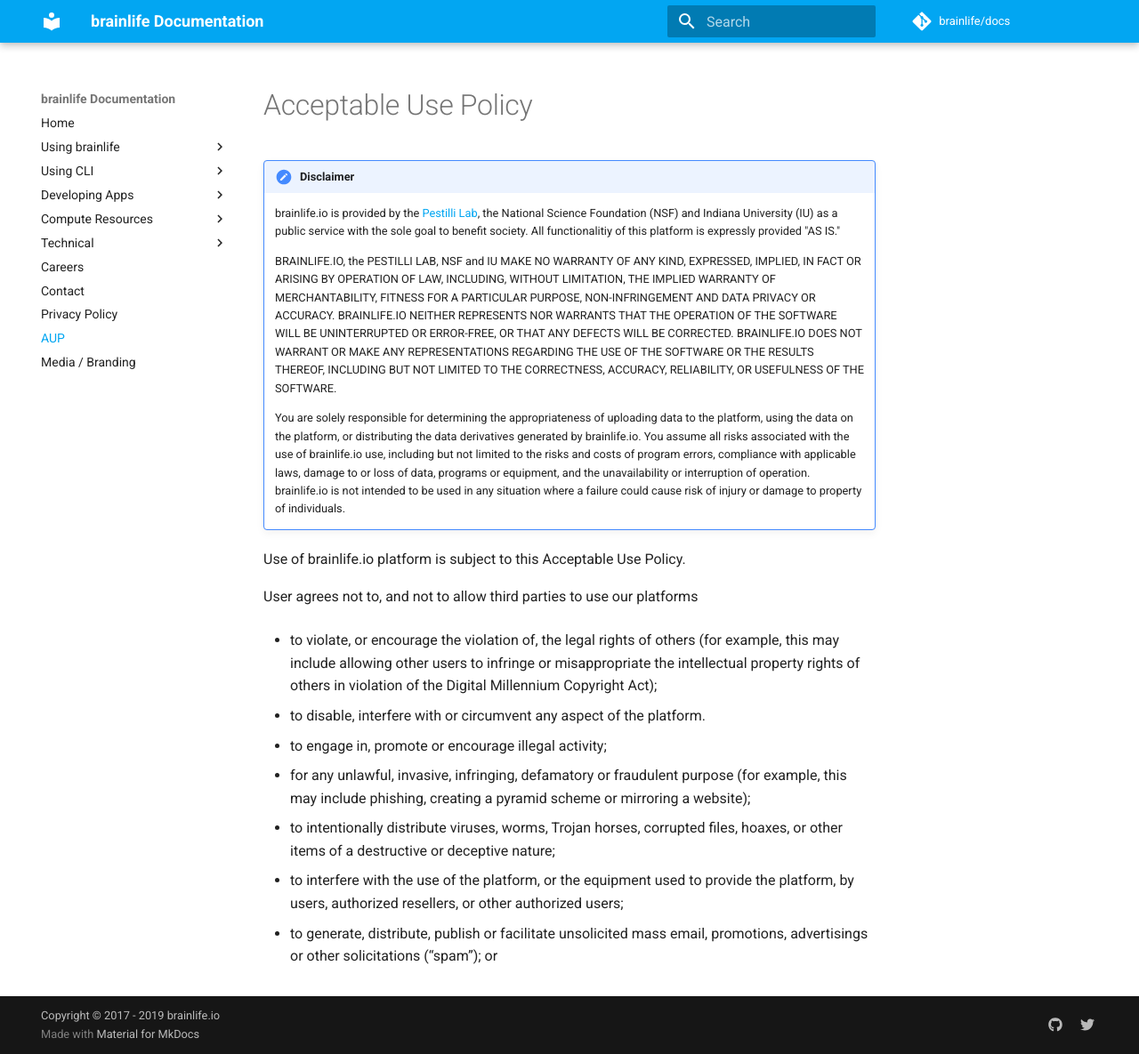
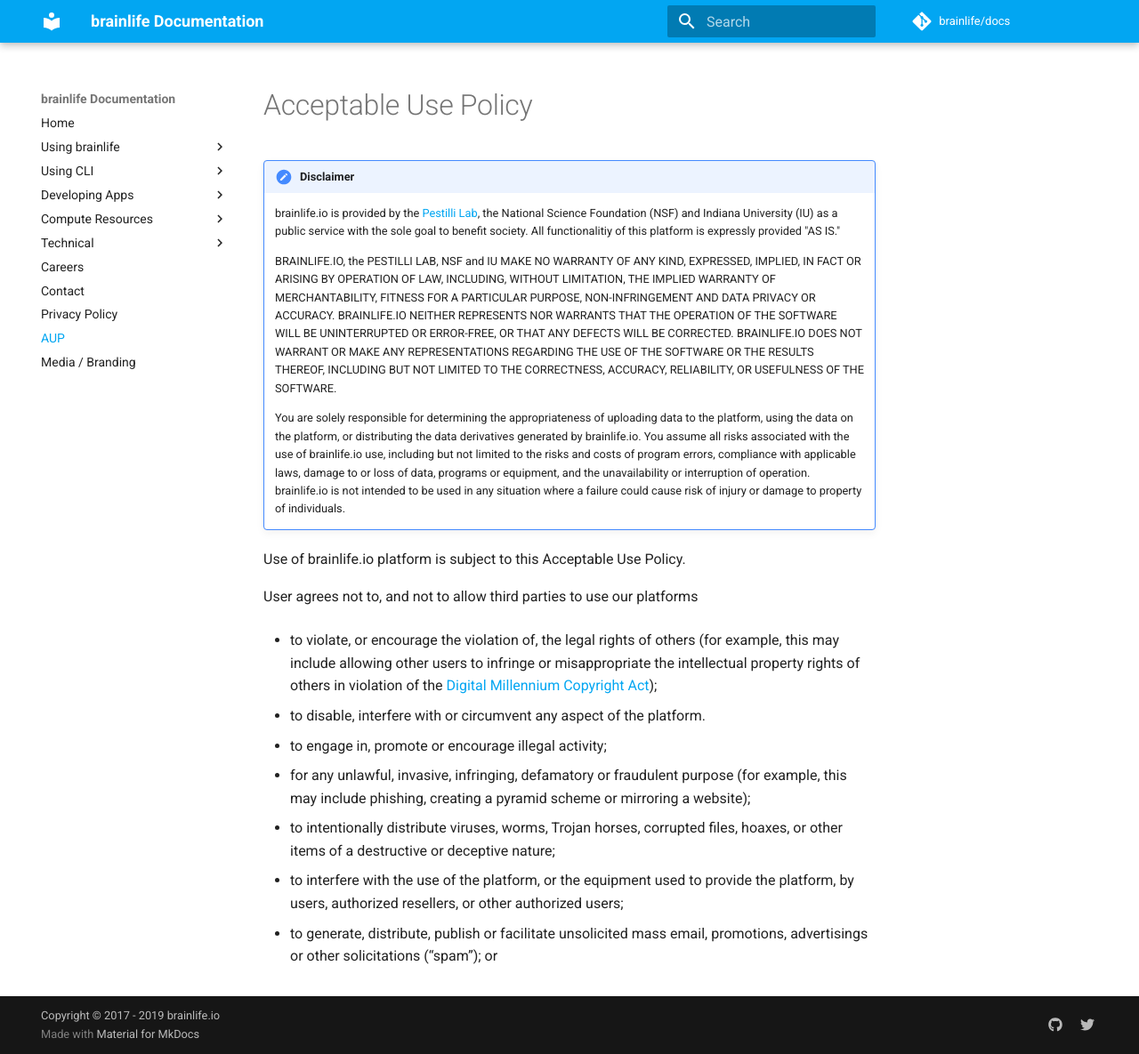
Before and after one commit to brainlife/docs, an MkDocs documentation site: the page built from docs/aup.md, in a window 1280 px wide and 1185 px high. Shown: the whole window at 89% size. Built offline with MkDocs 1.6.1 and Material for MkDocs 9.7.7, drawn with Linux system fonts in a browser that asks for light colours; comment, search, counter and statistics services are not loaded; some of the changed lines change nothing that is shown.

Commit message:
Update aup.md

```diff
--- a/docs/aup.md
+++ b/docs/aup.md
@@ -12,7 +12,7 @@
 
 User agrees not to, and not to allow third parties to use our platforms
 
-* to violate, or encourage the violation of, the legal rights of others (for example, this may include allowing other users to infringe or misappropriate the intellectual property rights of others in violation of the Digital Millennium Copyright Act);
+* to violate, or encourage the violation of, the legal rights of others (for example, this may include allowing other users to infringe or misappropriate the intellectual property rights of others in violation of the [Digital Millennium Copyright Act](https://www.copyright.gov/legislation/dmca.pdf));
 
 * to disable, interfere with or circumvent any aspect of the platform.
 
```
